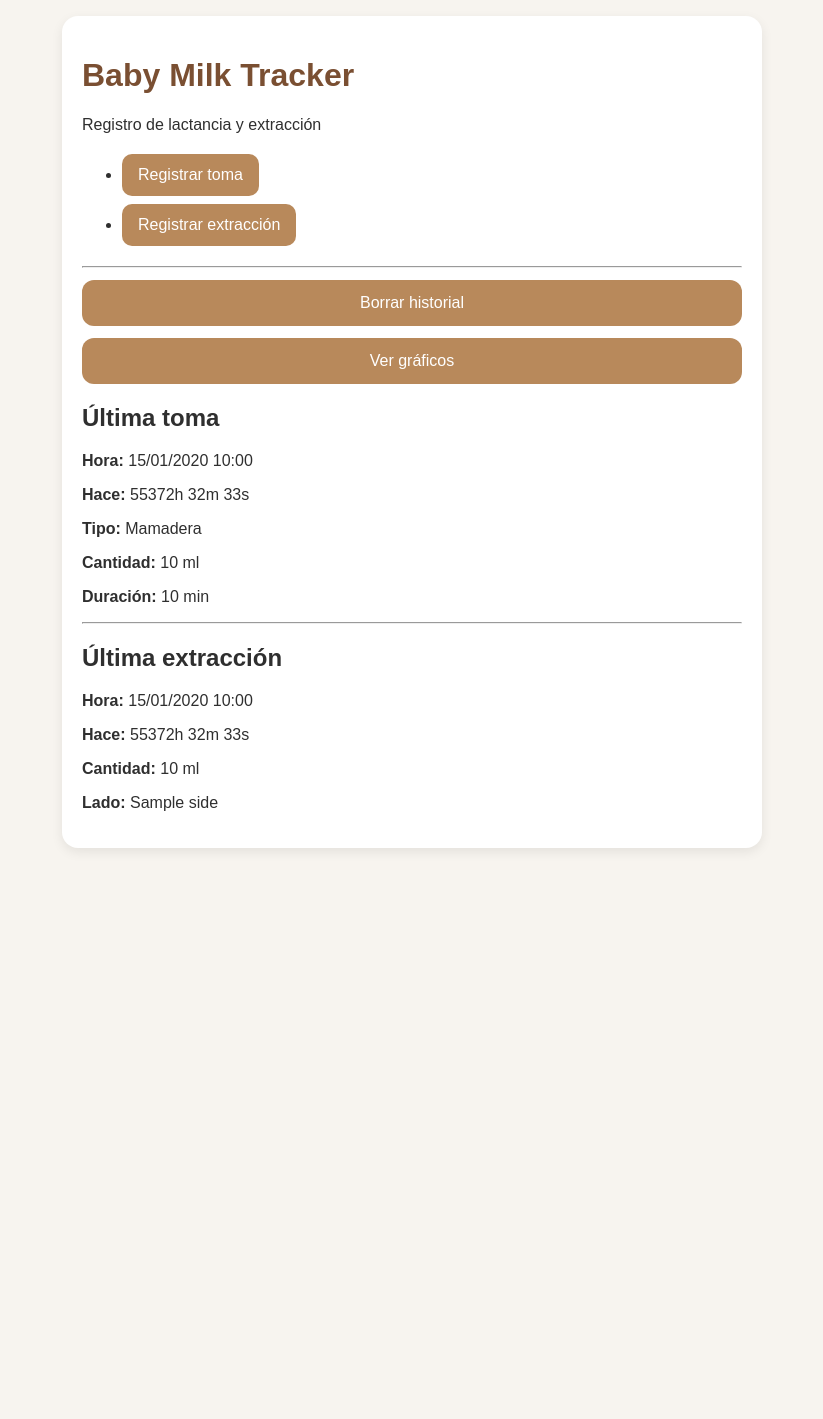
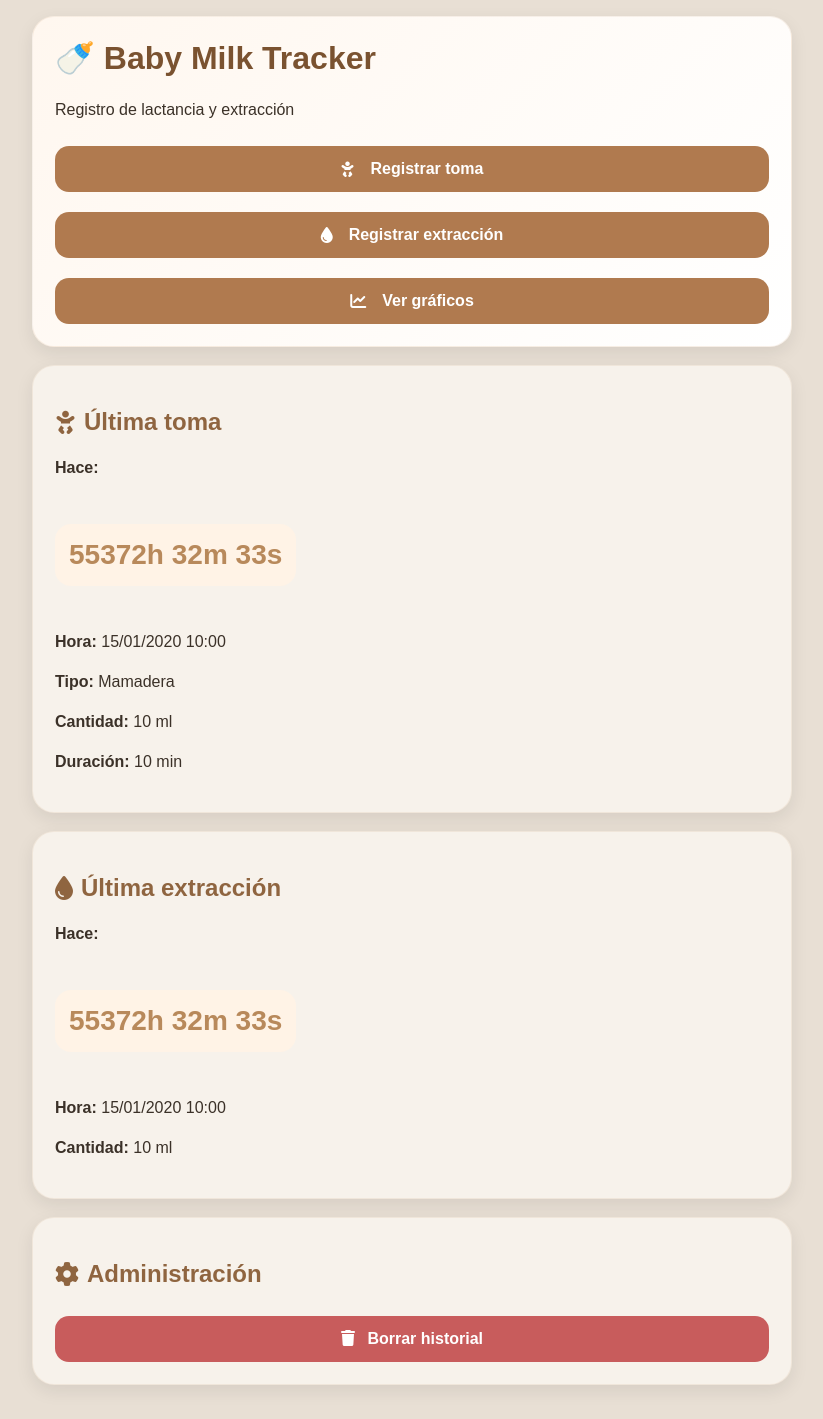
Before and after one commit to nachoscharn/baby-milk-tracker, a Flask app: template templates/index.html in a window 1280 px wide. Shown: the whole page, without its empty margins (228-1051 px from the left). Before the commit the page ends 850 px from the top, so only its background shows below. Run offline with Flask 3, Linux system fonts and the light colour scheme; the template is opened without the code that fills it: most values are stand-ins (such as "Sample title", 1, 10 or a date in 2020).

Commit message:
Add PostgreSQL support with Supabase and improve style

```diff
--- a/requirements.txt
+++ b/requirements.txt
@@ -6,4 +6,7 @@ itsdangerous==2.2.0
 Jinja2==3.1.6
 MarkupSafe==3.0.3
 packaging==26.2
+psycopg==3.3.4
+psycopg-binary==3.3.4
+typing_extensions==4.15.0
 Werkzeug==3.1.8
--- a/static/style.css
+++ b/static/style.css
@@ -1,94 +1,70 @@
 body {
+    margin: 0;
+    padding: 16px;
+
     font-family: Arial, sans-serif;
-    background: #f7f4ef;
-    color: #2f2f2f;
-    margin: 0;
-    padding: 24px;
+
+    background: #e8dfd4;
+    color: #3b3128;
 }
 
 .container {
-    max-width: 720px;
+    max-width: 760px;
     margin: 0 auto;
 }
 
 .card {
-    background: white;
-    border-radius: 16px;
-    padding: 20px;
+    background: #f7f2eb;
+
+    border-radius: 22px;
+
+    padding: 22px;
+
     margin-bottom: 18px;
-    box-shadow: 0 4px 14px rgba(0, 0, 0, 0.08);
+
+    box-shadow: 0 6px 18px rgba(0, 0, 0, 0.08);
+
+    border: 1px solid rgba(184, 137, 91, 0.12);
+}
+
+.card:first-child {
+    background: linear-gradient(
+        135deg,
+        #fff7ef,
+        #ffffff
+    );
 }
 
 h1 {
-    color: #7a4f32;
+    margin-top: 0;
+
+    color: #7a5230;
+
+    font-size: 32px;
 }
 
-a, button {
-    background: #b8895b;
-    color: white;
-    border: none;
-    padding: 12px 16px;
-    border-radius: 10px;
-    text-decoration: none;
-    cursor: pointer;
-    display: inline-block;
-    margin: 4px 0;
+h1::before {
+    content: "🍼 ";
 }
 
-button.danger {
-    background: #b85c5c;
+h2 {
+    color: #8f6540;
+
+    display: flex;
+    align-items: center;
+    gap: 8px;
 }
 
-input, select {
-    width: 100%;
-    padding: 10px;
-    margin-top: 6px;
-    border: 1px solid #ddd;
-    border-radius: 8px;
+p {
+    line-height: 1.5;
 }
 
 label {
+    display: block;
+
+    margin-bottom: 6px;
+
     font-weight: bold;
-}
-body {
-    font-family: Arial, sans-serif;
-    background: #f7f4ef;
-    color: #2f2f2f;
-    margin: 0;
-    padding: 16px;
-}
-
-.container {
-    max-width: 700px;
-    margin: 0 auto;
-}
-
-.card {
-    background: white;
-    border-radius: 16px;
-    padding: 20px;
-    margin-bottom: 16px;
-    box-shadow: 0 4px 12px rgba(0,0,0,0.08);
-}
-
-button,
-a.button {
-    display: block;
-    width: 100%;
-    box-sizing: border-box;
-
-    padding: 14px;
-    margin-top: 12px;
-
-    border: none;
-    border-radius: 12px;
-
-    background: #b8895b;
-    color: white;
-
-    font-size: 16px;
-    text-align: center;
-    text-decoration: none;
 }
 
 input,
@@ -96,12 +72,116 @@ select {
     width: 100%;
     box-sizing: border-box;
 
-    padding: 12px;
-    margin-top: 6px;
-    margin-bottom: 16px;
+    padding: 14px;
 
-    border-radius: 8px;
-    border: 1px solid #ccc;
+    margin-bottom: 18px;
+
+    border-radius: 12px;
+
+    border: 1px solid #ddd;
+
+    background: #fafafa;
 
     font-size: 16px;
 }
+
+button,
+.button {
+    display: inline-block;
+
+    width: 100%;
+    box-sizing: border-box;
+
+    padding: 14px;
+
+    border: none;
+    border-radius: 14px;
+
+    background: #b07a4f;
+
+    color: white;
+
+    font-size: 16px;
+    font-weight: bold;
+
+    text-align: center;
+    text-decoration: none;
+
+    cursor: pointer;
+
+    margin-top: 8px;
+
+    transition: 0.2s;
+}
+
+button:hover,
+.button:hover {
+    opacity: 0.92;
+}
+
+button.danger {
+    background: #c85c5c;
+}
+
+.button i,
+button i {
+    margin-right: 8px;
+}
+
+hr {
+    border: none;
+    height: 1px;
+    background: #ececec;
+    margin: 24px 0;
+}
+
+.stats-time {
+    display: inline-block;
+
+    padding: 10px 14px;
+
+    border-radius: 16px;
+
+    background: #fff3e6;
+
+    font-size: 28px;
+    font-weight: bold;
+
+    color: #b8895b;
+}
+
+.home-actions {
+    display: flex;
+    flex-direction: column;
+    gap: 12px;
+}
+
+.home-actions .button {
+    display: flex;
+    align-items: center;
+    justify-content: center;
+    gap: 8px;
+}
+
+.chart-container {
+    overflow-x: auto;
+}
+
+canvas {
+    margin-top: 12px;
+}
+
+@media (max-width: 600px) {
+
+    body {
+        padding: 12px;
+    }
+
+    .card {
+        padding: 18px;
+    }
+
+    h1 {
+        font-size: 28px;
+    }
+}
--- a/templates/index.html
+++ b/templates/index.html
@@ -2,95 +2,288 @@
 <html lang="es">
 
 <head>
-    <meta name="viewport" content="width=device-width, initial-scale=1.0">
-    <link rel="stylesheet" href="{{ url_for('static', filename='style.css') }}">
     <meta charset="UTF-8">
+
+    <meta
+        name="viewport"
+        content="width=device-width, initial-scale=1.0"
+    >
+
     <title>Baby Milk Tracker</title>
+
+    <link
+        rel="stylesheet"
+        href="{{ url_for('static', filename='style.css') }}"
+    >
+
+    <link
+        rel="stylesheet"
+        href="https://cdnjs.cloudflare.com/ajax/libs/font-awesome/6.5.2/css/all.min.css"
+    >
 </head>
 
 <body>
+
 <div class="container">
+
     <div class="card">
+
         <h1>Baby Milk Tracker</h1>
-            <p>Registro de lactancia y extracción</p>
 
-            <ul>
-                <li><a href="/feeding/new">Registrar toma</a></li>
-                <li><a href="/pumping/new">Registrar extracción</a></li>
-            </ul>
+        <p>
+            Registro de lactancia y extracción
+        </p>
 
-            <hr>
+        <div class="home-actions">
 
-            <form method="POST" action="/records/delete-all">
+            <a
+                class="button"
+                href="/feeding/new"
+            >
+                <i class="fa-solid fa-baby"></i>
+                Registrar toma
+            </a>
+
+            <a
+                class="button"
+                href="/pumping/new"
+            >
+                <i class="fa-solid fa-droplet"></i>
+                Registrar extracción
+            </a>
+
+            <a
+                class="button"
+                href="/charts"
+            >
+                <i class="fa-solid fa-chart-line"></i>
+                Ver gráficos
+            </a>
+
+        </div>
+
+    </div>
+
+    <div class="card">
+
+        <h2>
+            <i class="fa-solid fa-baby"></i>
+            Última toma
+        </h2>
+
+        {% if last_feeding %}
+
+            <p>
+                <strong>Hace:</strong>
+            </p>
+
+            <p
+                class="elapsed-time stats-time"
+                data-time="{{ last_feeding.created_at.isoformat() }}"
+            ></p>
+
+            <p>
+                <strong>Hora:</strong>
+                {{ last_feeding.created_at.strftime("%d/%m/%Y %H:%M") }}
+            </p>
+
+            {% if last_feeding.feeding_type == "breast" %}
+
+                <p>
+                    <strong>Tipo:</strong>
+                    Pecho
+                </p>
+
+                {% if last_feeding.side == "left" %}
+
+                    <p>
+                        <strong>Lado:</strong>
+                        Izquierdo
+                    </p>
+
+                {% elif last_feeding.side == "right" %}
+
+                    <p>
+                        <strong>Lado:</strong>
+                        Derecho
+                    </p>
+
+                {% elif last_feeding.side == "both" %}
+
+                    <p>
+                        <strong>Lado:</strong>
+                        Ambos
+                    </p>
+
+                {% endif %}
+
+                <p>
+                    <strong>Duración:</strong>
+                    {{ last_feeding.duration_min or "-" }} min
+                </p>
+
+            {% else %}
+
+                <p>
+                    <strong>Tipo:</strong>
+                    Mamadera
+                </p>
+
+                <p>
+                    <strong>Cantidad:</strong>
+                    {{ last_feeding.amount_ml }} ml
+                </p>
+
+                <p>
+                    <strong>Duración:</strong>
+                    {{ last_feeding.duration_min or "-" }} min
+                </p>
+
+            {% endif %}
+
+        {% else %}
+
+            <p>
+                No hay tomas registradas todavía.
+            </p>
+
+        {% endif %}
+
+    </div>
+
+    <div class="card">
+
+        <h2>
+            <i class="fa-solid fa-droplet"></i>
+            Última extracción
+        </h2>
+
+        {% if last_pumping %}
+
+            <p>
+                <strong>Hace:</strong>
+            </p>
+
+            <p
+                class="elapsed-time stats-time"
+                data-time="{{ last_pumping.created_at.isoformat() }}"
+            ></p>
+
+            <p>
+                <strong>Hora:</strong>
+                {{ last_pumping.created_at.strftime("%d/%m/%Y %H:%M") }}
+            </p>
+
+            <p>
+                <strong>Cantidad:</strong>
+                {{ last_pumping.amount_ml }} ml
+            </p>
+
+            {% if last_pumping.side == "left" %}
+
+                <p>
+                    <strong>Lado:</strong>
+                    Izquierdo
+                </p>
+
+            {% elif last_pumping.side == "right" %}
+
+                <p>
+                    <strong>Lado:</strong>
+                    Derecho
+                </p>
+
+            {% elif last_pumping.side == "both" %}
+
+                <p>
+                    <strong>Lado:</strong>
+                    Ambos
+                </p>
+
+            {% endif %}
+
+        {% else %}
+
+            <p>
+                No hay extracciones registradas todavía.
+            </p>
+
+        {% endif %}
+
+    </div>
+
+    <div class="card">
+
+        <h2>
+            <i class="fa-solid fa-gear"></i>
+            Administración
+        </h2>
+
+        <form
+            method="POST"
+            action="/records/delete-all"
+        >
+
             <button
+                class="danger"
                 type="submit"
                 onclick="return confirm('¿Seguro que querés borrar todo el historial? Esta acción no se puede deshacer.')"
             >
+                <i class="fa-solid fa-trash"></i>
                 Borrar historial
             </button>
+
         </form>
 
-            <a class="button" href="/charts">Ver gráficos</a>
+    </div>
 
-            <h2>Última toma</h2>
-
-            {% if last_feeding %}
-                <p><strong>Hora:</strong> {{ last_feeding.created_at.strftime("%d/%m/%Y %H:%M") }}</p>
-                <p><strong>Hace:</strong> <span class="elapsed-time" data-time="{{ last_feeding.created_at.isoformat() }}"></span></p>
-
-                {% if last_feeding.feeding_type == "breast" %}
-                    <p><strong>Tipo:</strong> Pecho</p>
-                    <p><strong>Lado:</strong> {{ last_feeding.side }}</p>
-                    <p><strong>Duración:</strong> {{ last_feeding.duration_min or "-" }} min</p>
-                {% else %}
-                    <p><strong>Tipo:</strong> Mamadera</p>
-                    <p><strong>Cantidad:</strong> {{ last_feeding.amount_ml }} ml</p>
-                    <p><strong>Duración:</strong> {{ last_feeding.duration_min or "-" }} min</p>
-                {% endif %}
-            {% else %}
-                <p>No hay tomas registradas todavía.</p>
-            {% endif %}
-
-            <hr>
-
-            <h2>Última extracción</h2>
-
-            {% if last_pumping %}
-                <p><strong>Hora:</strong> {{ last_pumping.created_at.strftime("%d/%m/%Y %H:%M") }}</p>
-                <p><strong>Hace:</strong> <span class="elapsed-time" data-time="{{ last_pumping.created_at.isoformat() }}"></span></p>
-                <p><strong>Cantidad:</strong> {{ last_pumping.amount_ml }} ml</p>
-                <p><strong>Lado:</strong> {{ last_pumping.side }}</p>
-            {% else %}
-                <p>No hay extracciones registradas todavía.</p>
-            {% endif %}
+</div>
 
 <script>
+
     function formatElapsed(ms) {
+
         const totalSeconds = Math.floor(ms / 1000);
+
         const hours = Math.floor(totalSeconds / 3600);
-                    const minutes = Math.floor((totalSeconds % 3600) / 60);
+
+        const minutes = Math.floor(
+            (totalSeconds % 3600) / 60
+        );
+
         const seconds = totalSeconds % 60;
 
         return `${hours}h ${minutes}m ${seconds}s`;
     }
 
     function updateElapsedTimes() {
-                    const elements = document.querySelectorAll(".elapsed-time");
+
+        const elements = document.querySelectorAll(
+            ".elapsed-time"
+        );
 
         elements.forEach((element) => {
-                        const createdAt = new Date(element.dataset.time);
+
+            const createdAt = new Date(
+                element.dataset.time
+            );
+
             const now = new Date();
+
             const elapsedMs = now - createdAt;
 
-                        element.textContent = formatElapsed(elapsedMs);
+            element.textContent = formatElapsed(
+                elapsedMs
+            );
         });
     }
 
     updateElapsedTimes();
+
     setInterval(updateElapsedTimes, 1000);
+
 </script>
-        </div>
-    </div>
+
 </body>
 
 </html>
```
Also changed, not shown: baby_milk_tracker/database.py (+10 -2 lines), templates/charts.html (+89 -17 lines), templates/feeding_form.html (+53 -13 lines), templates/pumping_form.html (+39 -8 lines). Lines whose indentation alone changed are shown as unchanged.
